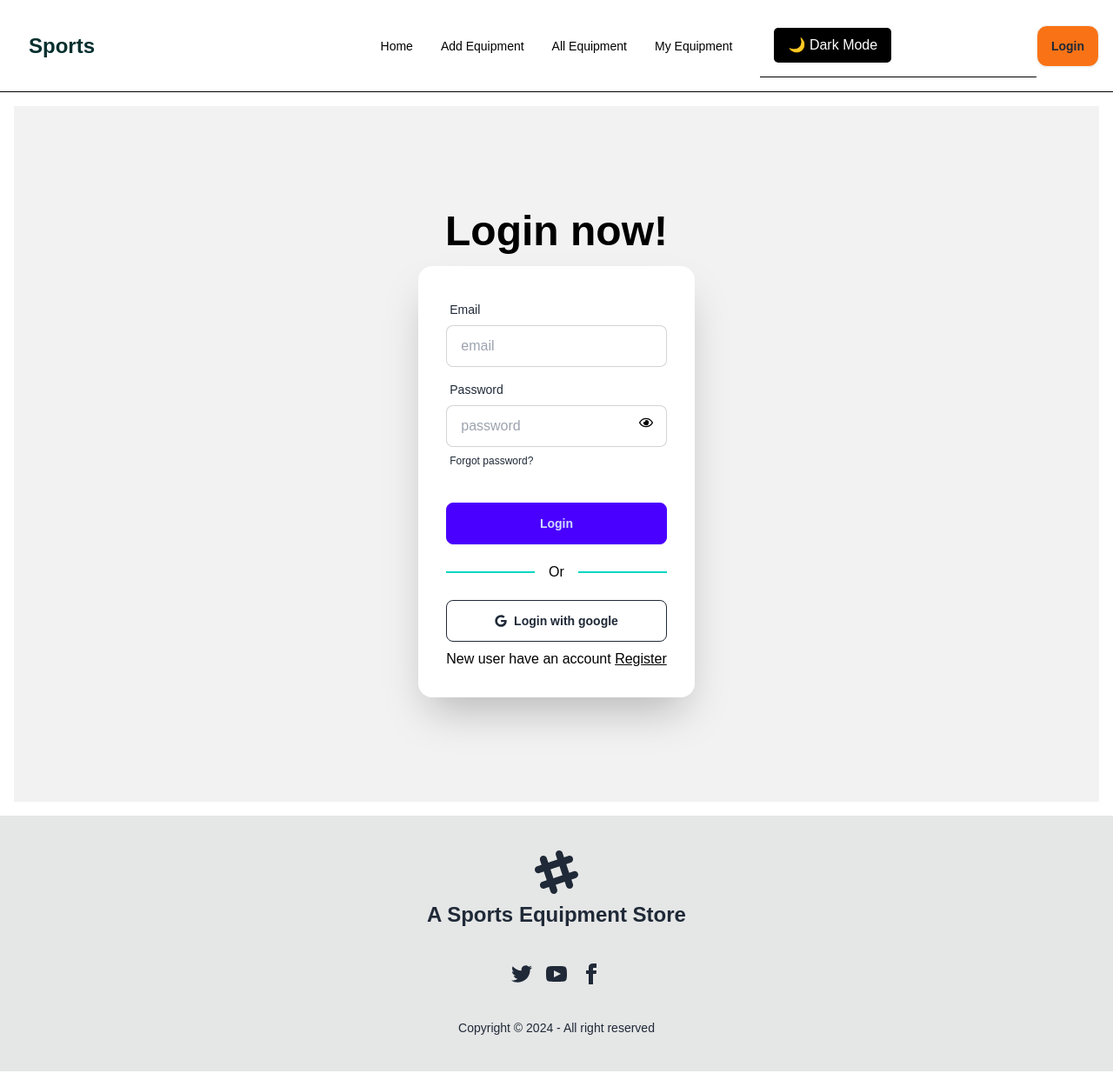
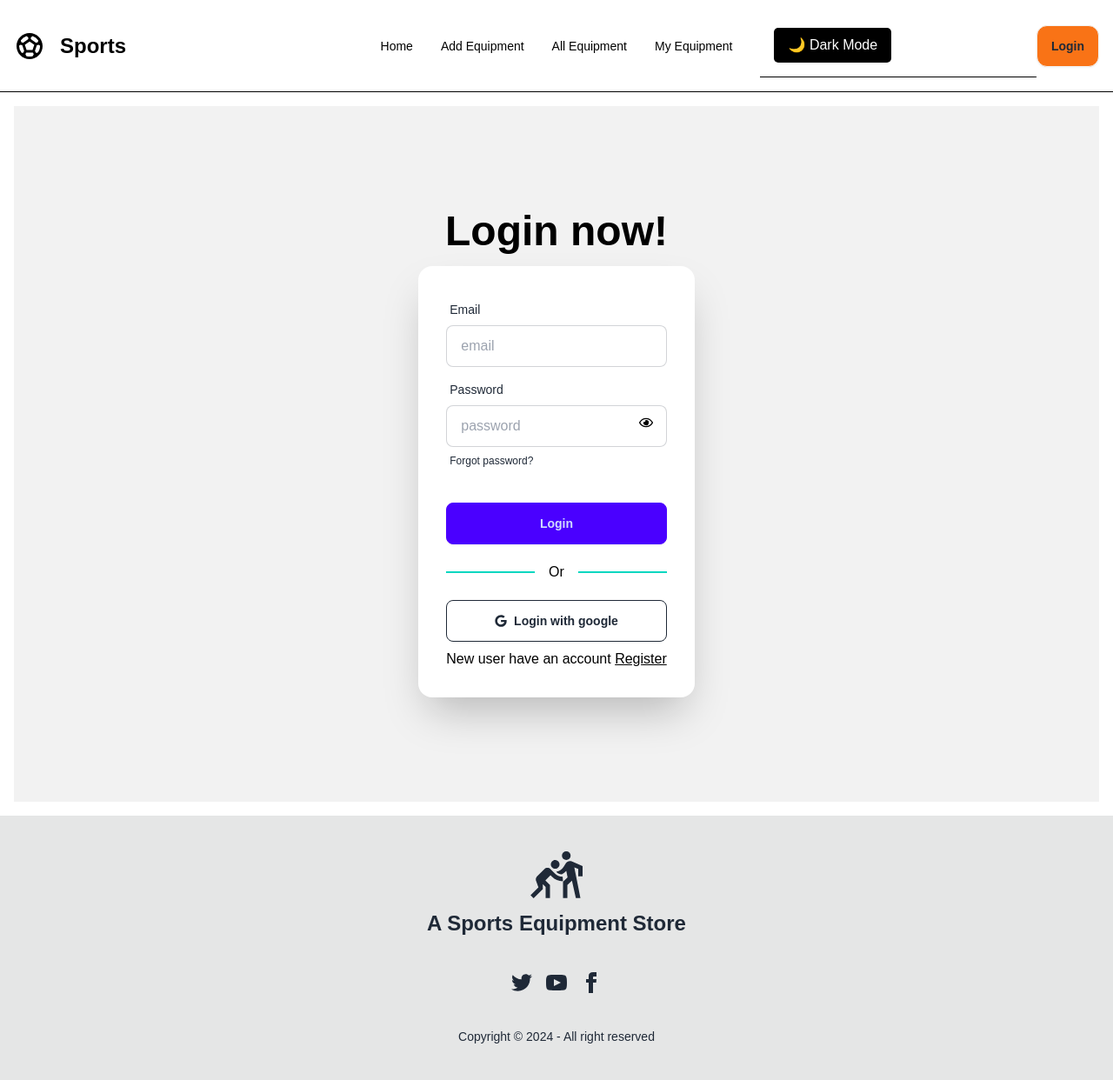
Before and after one commit to mosiur73/a10-client-side-sport-store, a React (Vite) app: page /login in a window 1280 px wide. Shown: the whole page at 87% size. Built offline with nearby package versions, Linux system fonts and the light colour scheme; no server answers.

Commit message:
all requerment done

```diff
--- a/package.json
+++ b/package.json
@@ -18,6 +18,7 @@
     "react-dom": "^18.3.1",
     "react-icons": "^5.4.0",
     "react-router-dom": "^7.0.2",
+    "react-toastify": "^10.0.6",
     "react-tooltip": "^5.28.0",
     "sort-by": "^1.2.0",
     "sweetalert2": "^11.14.5"
--- a/src/Utills/router.jsx
+++ b/src/Utills/router.jsx
@@ -46,7 +46,7 @@ const router=createBrowserRouter([
             },
             {
                 path:"/myequipment",
-                element:<MyEquipment></MyEquipment>,
+                element:<PrivateRoute><MyEquipment></MyEquipment></PrivateRoute>,
                 loader:()=>fetch('http://localhost:5000/sports')
             },
             {
--- a/src/component/ExtraSection/ForthSection.jsx
+++ b/src/component/ExtraSection/ForthSection.jsx
@@ -1,4 +1,5 @@
 import React from 'react';
+import { Fade, Flip } from 'react-awesome-reveal';
 import { FaArrowRight } from 'react-icons/fa';
 
 const ForthSection = () => {
@@ -8,8 +9,9 @@ const ForthSection = () => {
             <p className='text-gray-600 mb-10'>Explore insights and knowledge in our articles</p>
             <div className='lg:flex gap-6'>
 
+         <Fade>
 
-            <div className="card card-side bg-base-100 shadow-xl">
+         <div className="card card-side bg-base-100 shadow-xl">
   <figure>
     <img
     className='w-80 h-80'
@@ -24,6 +26,8 @@ const ForthSection = () => {
       <button className='btn'>view more <FaArrowRight /></button>
   </div>
 </div>
+         </Fade>
+<Flip>
 <div className="card card-side bg-base-100 shadow-xl">
   <figure>
     <img
@@ -39,6 +43,7 @@ const ForthSection = () => {
     <button className='btn'>view more <FaArrowRight /></button>
   </div>
 </div>
+</Flip>
 
 
             </div>
--- a/src/component/Footer/Footer.jsx
+++ b/src/component/Footer/Footer.jsx
@@ -1,21 +1,12 @@
 import React from 'react';
+import { MdOutlineSportsKabaddi } from 'react-icons/md';
 
 const Footer = () => {
     return (
         <div>
        <footer className="footer footer-center bg-base-300 text-base-content p-10">
   <aside>
-    <svg
-      width="50"
-      height="50"
-      viewBox="0 0 24 24"
-      xmlns="http://www.w3.org/2000/svg"
-      fillRule="evenodd"
-      clipRule="evenodd"
-      className="inline-block fill-current">
-      <path
-        d="M22.672 15.226l-2.432.811.841 2.515c.33 1.019-.209 2.127-1.23 2.456-1.15.325-2.148-.321-2.463-1.226l-.84-2.518-5.013 1.677.84 2.517c.391 1.203-.434 2.542-1.831 2.542-.88 0-1.601-.564-1.86-1.314l-.842-2.516-2.431.809c-1.135.328-2.145-.317-2.463-1.229-.329-1.018.211-2.127 1.231-2.456l2.432-.809-1.621-4.823-2.432.808c-1.355.384-2.558-.59-2.558-1.839 0-.817.509-1.582 1.327-1.846l2.433-.809-.842-2.515c-.33-1.02.211-2.129 1.232-2.458 1.02-.329 2.13.209 2.461 1.229l.842 2.515 5.011-1.677-.839-2.517c-.403-1.238.484-2.553 1.843-2.553.819 0 1.585.509 1.85 1.326l.841 2.517 2.431-.81c1.02-.33 2.131.211 2.461 1.229.332 1.018-.21 2.126-1.23 2.456l-2.433.809 1.622 4.823 2.433-.809c1.242-.401 2.557.484 2.557 1.838 0 .819-.51 1.583-1.328 1.847m-8.992-6.428l-5.01 1.675 1.619 4.828 5.011-1.674-1.62-4.829z"></path>
-    </svg>
+  <MdOutlineSportsKabaddi className='text-6xl' />
     <p className="font-bold text-2xl">
     A Sports Equipment Store
     </p>
--- a/src/component/Login/Login.jsx
+++ b/src/component/Login/Login.jsx
@@ -1,12 +1,14 @@
 import React, { useContext, useState } from 'react';
 import { FaEyeSlash, FaGoogle, FaRegEye } from 'react-icons/fa';
-import { Link, useNavigate } from 'react-router-dom';
+import { Link, useLocation, useNavigate } from 'react-router-dom';
 import { AuthContext } from '../Provider/AuthProvider';
+import { toast } from 'react-toastify';
 
 const Login = () => {
     const {singInuser,googleLogin}=useContext(AuthContext)
     const [showPassword, setShowPassword] = useState(false)
     const navigate=useNavigate()
+    const location = useLocation();
     const haneleSignIn=e=>{
         e.preventDefault()
         const email=e.target.email.value;
@@ -16,20 +18,28 @@ const Login = () => {
 
           singInuser(email,password)
           .then(result =>{
-            console.log(result.user)
+            // console.log(result)
+            toast.success('Login Successful!');
+        const redirectPath = location?.state?.from || '/';
+        navigate(redirectPath);
 
           })
           .catch(error =>{
-            // console.log(error.message)
-            form.reset('')
+            toast.error('Login Failed. Please check your credentials.');
+            e.target.reset();
           })
     }
 
     const handleGoogleLogin=()=>{
         googleLogin()
         .then(res=>{
-          navigate(location.state.from)
+
+          const redirectPath = location?.state?.from || '/';
+        navigate(redirectPath);
         })
+        .catch((error) => {
+          toast.error('Google Login Failed. Try again.');
+        });
       }
     return (
         <div>
--- a/src/component/Navbar/Navbar.jsx
+++ b/src/component/Navbar/Navbar.jsx
@@ -4,6 +4,7 @@ import Login from '../Login/Login';
 import { AuthContext } from '../Provider/AuthProvider';
 import { FaUserTie } from 'react-icons/fa';
 import { Tooltip } from 'react-tooltip';
+import { MdOutlineSportsSoccer } from 'react-icons/md';
 
 
 const Navbar = () => {
@@ -47,7 +48,8 @@ const Navbar = () => {
       <li><NavLink to="/myequipment">My Equipment</NavLink></li>
       </ul>
     </div>
-    <a className="btn btn-ghost text-2xl text-teal-950">Sports
+    <MdOutlineSportsSoccer className='text-4xl' />
+    <a className="btn btn-ghost text-2xl font-bold">Sports
     </a>
   </div>
   <div className="navbar-center hidden lg:flex">
--- a/src/component/SignUp/SignUp.jsx
+++ b/src/component/SignUp/SignUp.jsx
@@ -1,12 +1,14 @@
 import React, { useContext, useState } from 'react';
 import { FaEyeSlash, FaRegEye } from 'react-icons/fa';
-import { Link } from 'react-router-dom';
+import { Link, useNavigate } from 'react-router-dom';
 import { AuthContext } from '../Provider/AuthProvider';
+import { toast } from 'react-toastify';
 
 const SignUp = () => {
     const [showPassword, setShowPassword] = useState(false)
     const [errorMessage, setErrorMessage] = useState('')
     const {createUser}=useContext(AuthContext)
+    const navigate=useNavigate()
 
     const handleRegister=e=>{
         e.preventDefault()
@@ -31,11 +33,14 @@ const SignUp = () => {
 
          createUser(email,password)
          .then(result =>{
-            console.log(result)
+            // console.log(result)
+            toast.success('Registration successful! ');
+            navigate('/');
 
          })
          .catch(error =>{
             // console.log(error)
+            toast.error('Registration failed. Please try again.');
          })
     }
     return (
--- a/src/component/Slider/Slider.jsx
+++ b/src/component/Slider/Slider.jsx
@@ -10,7 +10,7 @@ const Slider = () => {
       className="w-full h-[600px]" />
     <div className="absolute left-5 right-5 top-1/2 flex -translate-y-1/2 transform justify-between">
       <a href="#slide4" className="btn btn-circle">❮</a>
-      <h2>hello world</h2>
+      <h2 className='text-4xl text-white'>Sports Store & Equipment Shop</h2>
       <a href="#slide2" className="btn btn-circle">❯</a>
     </div>
   </div>
@@ -20,6 +20,10 @@ const Slider = () => {
       className="w-full h-[600px]" />
     <div className="absolute left-5 right-5 top-1/2 flex -translate-y-1/2 transform justify-between">
       <a href="#slide1" className="btn btn-circle">❮</a>
+      <div>
+      <h2 className='text-4xl'>Professional sports products</h2>
+      <p>We specialize in a variety of professional sports products.</p>
+      </div>
       <a href="#slide3" className="btn btn-circle">❯</a>
     </div>
   </div>
@@ -29,6 +33,10 @@ const Slider = () => {
       className="w-full h-[600px]" />
     <div className="absolute left-5 right-5 top-1/2 flex -translate-y-1/2 transform justify-between">
       <a href="#slide2" className="btn btn-circle">❮</a>
+      <div>
+        <h1 className='text-4xl text-center'>Trending now</h1>
+        <h2>Discover what's rising to the top in the world of fashion, technology, and culture</h2>
+      </div>
       <a href="#slide4" className="btn btn-circle">❯</a>
     </div>
   </div>
@@ -38,6 +46,11 @@ const Slider = () => {
       className="w-full h-[600px]" />
     <div className="absolute left-5 right-5 top-1/2 flex -translate-y-1/2 transform justify-between">
       <a href="#slide3" className="btn btn-circle">❮</a>
+      <div>
+        <h2 className='text-4xl'>Sports Clothing & Fitness Equipment</h2>
+        <p className='text-center'>Customize each product variations individually. Set the most appropriate <br />
+        zoom effect, page structure, sidebar position etc.</p>
+      </div>
       <a href="#slide1" className="btn btn-circle">❯</a>
     </div>
   </div>
```
Also changed, not shown: 2 other files (tests, documents, lock files or other folders).
